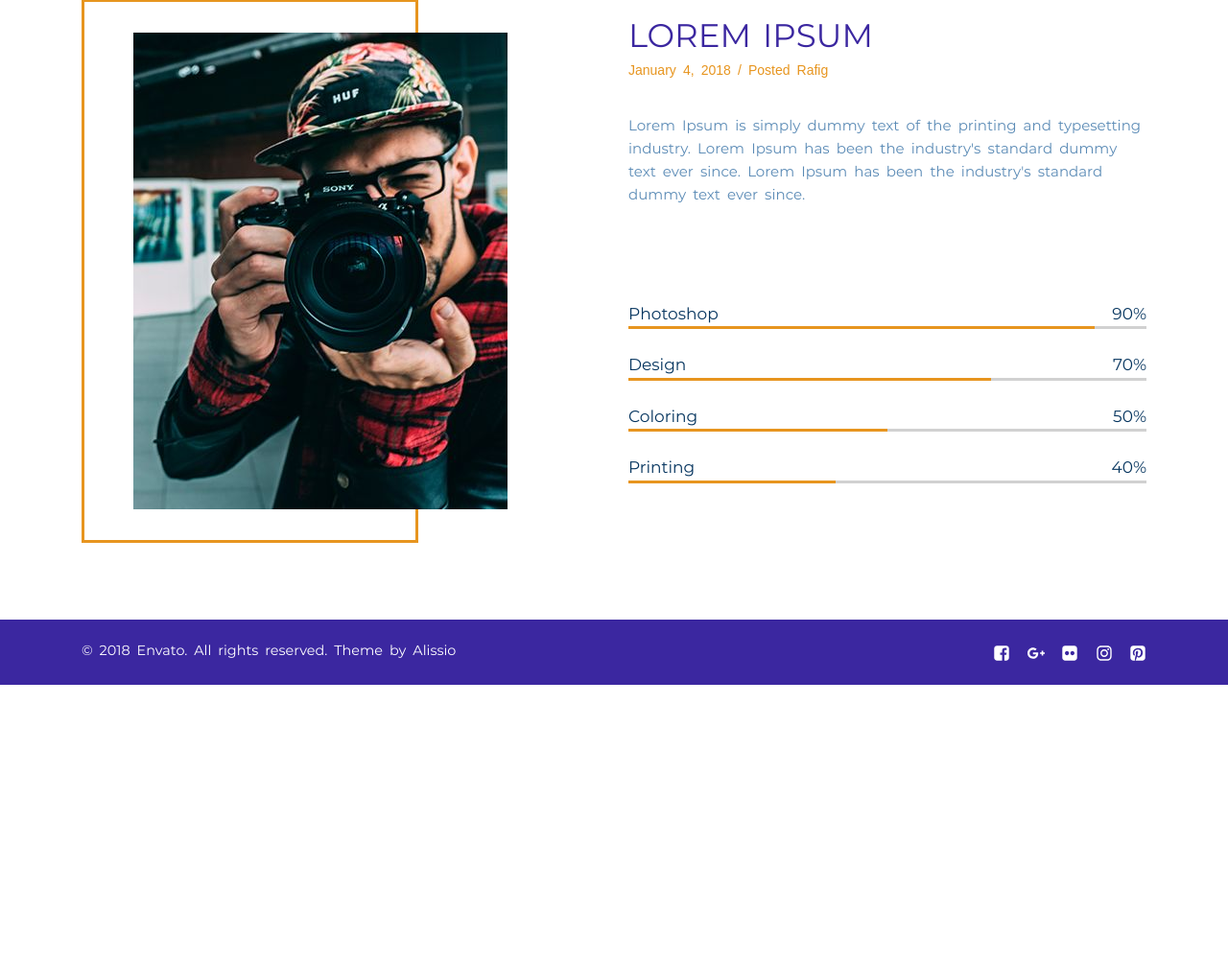
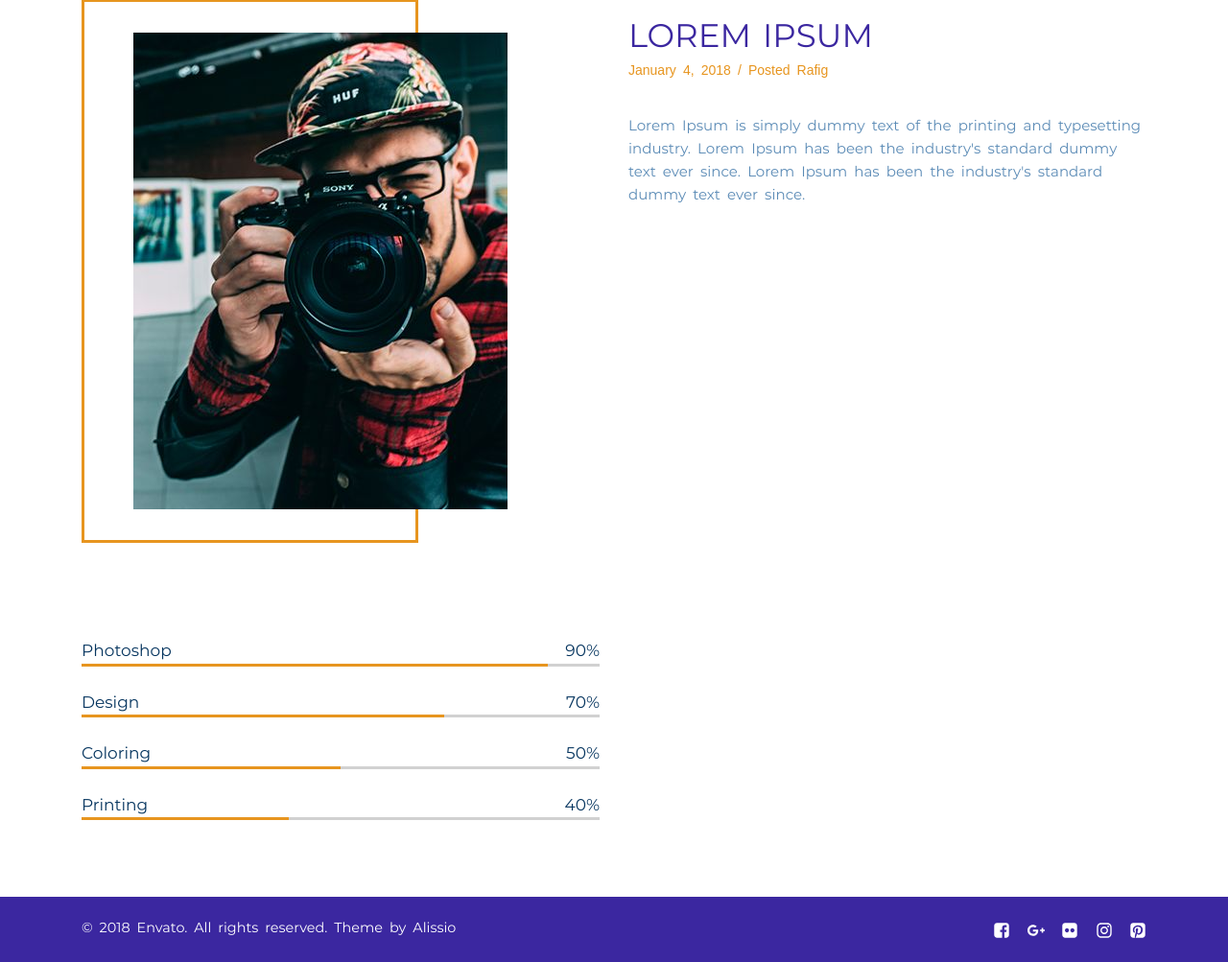
Before and after one commit to elvinmammadoff/rafozfarzo, a PHP site: page /about.php in a window 1280 px wide. Shown: the part 485-1488 px from the top of the page at 96% size. Before the commit the page ends 1199 px from the top, so only its background shows below. Run offline with PHP 8.4, Linux system fonts and the light colour scheme; some web fonts are replaced.

Commit message:
about page column

```diff
--- a/about.php
+++ b/about.php
@@ -261,7 +261,7 @@
                         </div>
 
                         <!-- Start .content__padd -->
-                        <div class="col-sm-12 col-md-6 content__padd d-flex flex-wrap flex-column justify-content-between">
+                        <div class="col-sm-12 col-md-6 content__padd">
 
                             <!-- Start .content__margin -->
                             <div class="content__margin">
@@ -276,6 +276,12 @@
                                         Lorem Ipsum has been the industry's standard dummy text ever since.
                                     </p>
                                 </div><!-- End /.content__details -->
+
+                            </div><!-- End /.content__margin -->
+
+                        </div><!-- End /.content__padd -->
+
+                        <div class="col-sm-12 col-md-6">
 
                             <!-- =========================
                                 Progressbar
@@ -329,10 +335,7 @@
                                 </div><!-- End /.Progressbar__item -->
 
                             </section><!-- End /.Progressbar -->
-
-                            </div><!-- End /.content__margin -->
-
-                        </div><!-- End /.content__padd -->
+                        </div>
 
                     </div><!-- End /.content__row -->
 
```
Also changed, not shown: about.html (+8 -5 lines). Lines whose indentation alone changed are shown as unchanged.
